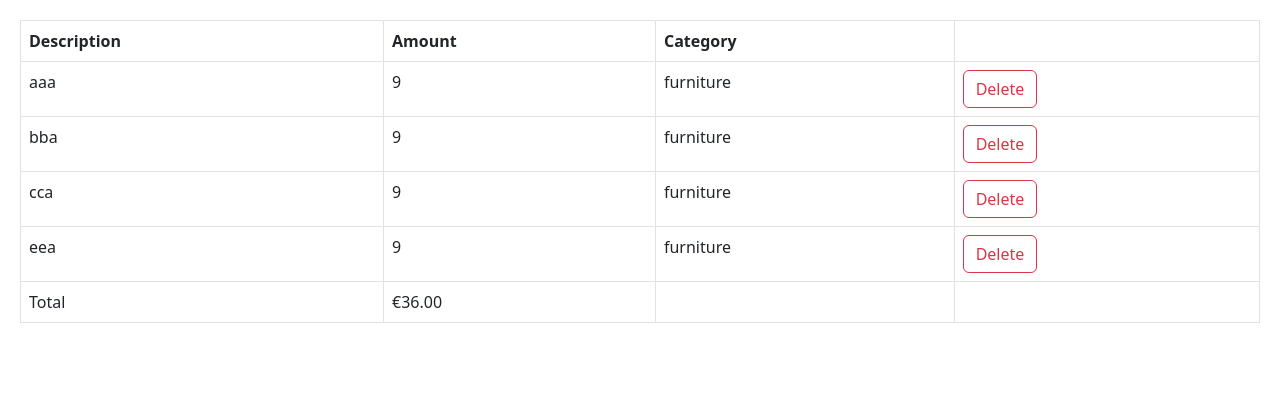
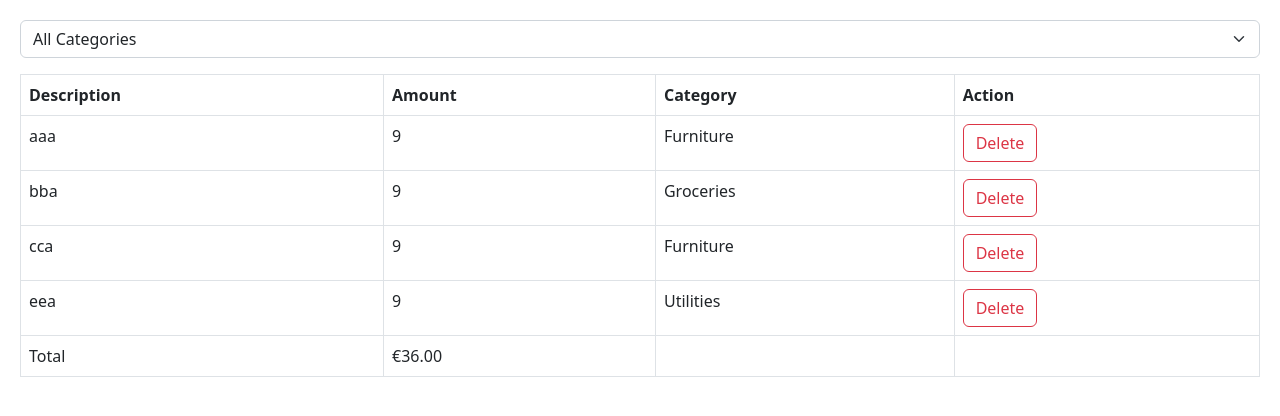
Before and after one commit to AR-Rui-Aly/reacthook-form, a React (Vite) app: page / in a window 1280 px wide. Shown: the top 416 px of the page. Built offline with nearby package versions, Linux system fonts and the light colour scheme.

Commit message:
added filter functionality

```diff
--- a/src/App.tsx
+++ b/src/App.tsx
@@ -1,20 +1,36 @@
 
+import { useState } from 'react'
 import './App.css'
 import ListExpenses from './Expense Tracker/Components/ListExpenses'
 import Form from './components/Form'
+import ExpenseFilter from './Expense Tracker/Components/ExpenseFilter'
 
 function App() {
 
-  const data = [
-    { id: 1, description: 'aaa', amount: 9, category: 'furniture' },
-    { id: 2, description: 'bba', amount: 9, category: 'furniture' },
-    { id: 3, description: 'cca', amount: 9, category: 'furniture' },
-    { id: 4, description: 'eea', amount: 9, category: 'furniture' },
-  ]
+  const [selectedCategory, setSelectedCategory] = useState('');
+
+  const [expenses, setExpenses] = useState([
+    { id: 1, description: 'aaa', amount: 9, category: 'Furniture' },
+    { id: 2, description: 'bba', amount: 9, category: 'Groceries' },
+    { id: 3, description: 'cca', amount: 9, category: 'Furniture' },
+    { id: 4, description: 'eea', amount: 9, category: 'Utilities' },
+  ])
+
+  const visibleCategory = selectedCategory ?
+    expenses.filter((e) => e.category === selectedCategory) : expenses;
+
+
 
   return (
     <div className="App">
-      <ListExpenses expenses={data}  onDelete={(id) => console.log(id)}/>
+
+      <div className="mb-3">
+        <ExpenseFilter onSelected={(category) => setSelectedCategory(category)}/>
+      </div>
+      <ListExpenses expenses={visibleCategory} onDelete={(id) =>
+        setExpenses(expenses.filter(e => e.id !== id))
+
+      } />
     </div>
   )
 }
--- /dev/null
+++ b/src/Expense Tracker/Components/ExpenseFilter.tsx
@@ -0,0 +1,16 @@
+interface Props {
+  onSelected: (category: string) => void;
+}
+
+const ExpenseFilter = ({onSelected} : Props) => {
+  return (
+    <select className="form-select" onChange={(event => onSelected(event.target.value))}>
+      <option value="">All Categories</option>
+      <option value="Utilities">Utilities</option>
+      <option value="Groceries">Groceries</option>
+      <option value="Furniture">Furniture</option>
+    </select>
+  )
+}
+
+export default ExpenseFilter
--- a/src/Expense Tracker/Components/ListExpenses.tsx
+++ b/src/Expense Tracker/Components/ListExpenses.tsx
@@ -11,7 +11,10 @@ interface Props{
   onDelete: (id: number) => void,
 }
 
-const  ListExpenses = ({expenses, onDelete}: Props) => {
+const ListExpenses = ({ expenses, onDelete }: Props) => {
+
+  if (expenses.length === 0) return null;
+
   return (
     <>
       <table className="table table-bordered">
@@ -20,7 +23,7 @@ const  ListExpenses = ({expenses, onDelete}: Props) => {
             <th scope='col'>Description</th>
             <th scope='col'>Amount</th>
             <th scope='col'>Category</th>
-            <th scope='col'></th>
+            <th scope='col'>Action</th>
           </tr>
         </thead>
 
```
